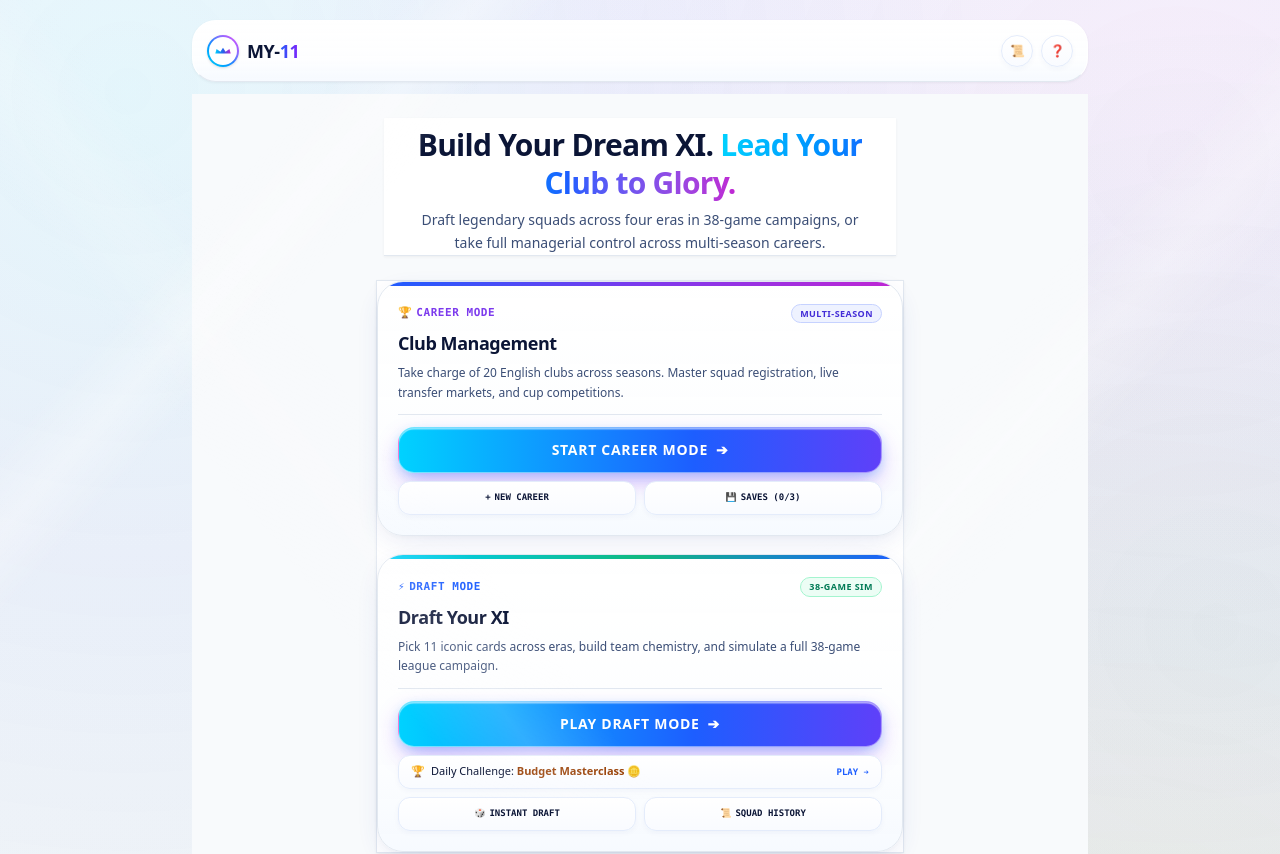
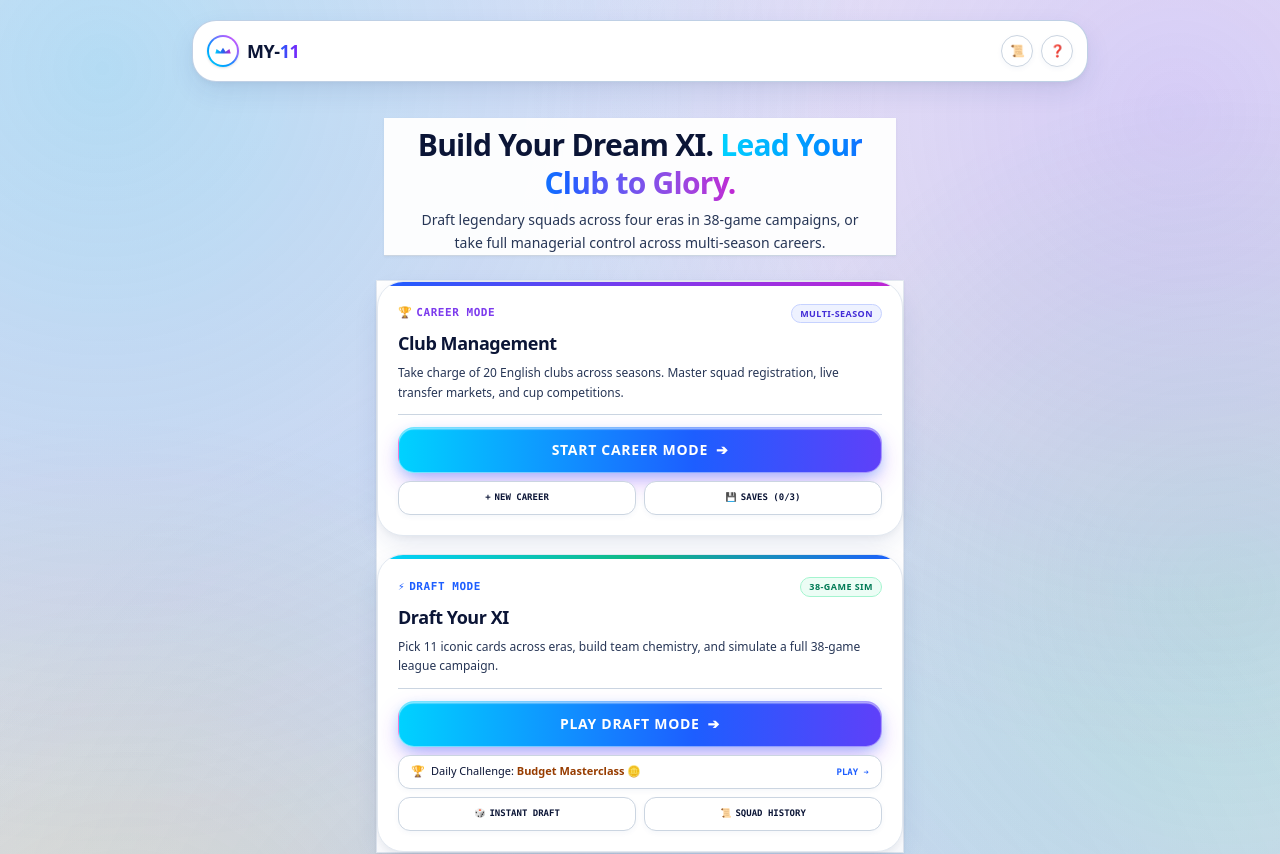
Before and after one commit to yasarshehzad/my-11, a Next.js app: page / in a window 1280 px wide. Shown: the top 854 px of the page. Built offline with nearby package versions, Linux system fonts and the light colour scheme.

Commit message:
feat(ui): strengthen background gradient layer and increase card contrast across all pages

```diff
--- a/src/app/career/play/page.tsx
+++ b/src/app/career/play/page.tsx
@@ -1653,8 +1653,9 @@ function CareerPlayHubContent() {
     <div
       id="career-office-root"
       data-office-theme="light"
-      data-office-active={activeTab === 'overview' ? 'true' : 'false'}
-      className="min-h-screen bg-slate-950 text-foreground font-sans flex flex-col pitch-bg w-full overflow-x-hidden"
+      data-office-active="true"
+      data-office-ui="true"
+      className="min-h-screen my11-canvas text-foreground font-sans flex flex-col w-full overflow-x-hidden select-none"
     >
       {/* Toast Alert */}
       {toastMessage && (
--- a/src/app/globals.css
+++ b/src/app/globals.css
@@ -156,7 +156,7 @@ html.dark {
 
 :root,
 :root[data-theme='light'] {
-  --background: #ffffff; /* Clean pure white base */
+  --background: #e6edf8; /* Refined atmospheric cool stadium canvas base */
   --foreground: #0f172a; /* Slate-900 base */
 
   /* Slate mappings reversed for light theme */
@@ -710,18 +710,20 @@ body {
   background-color: rgba(15, 23, 42, 0.55) !important;
 }
 
-/* Light theme pure white background (remove all green gradient wash) */
-[data-theme='light'] .pitch-bg:not([data-office-ui]),
-[data-theme='light'] body:not(:has(#career-office-root[data-office-active="true"])),
-[data-theme='light'] main:not([data-office-ui]) {
+/* Light theme canvas & main containers */
+[data-theme='light'] .pitch-bg:not([data-office-ui]):not(.my11-canvas) {
   background-image: none !important;
-  background-color: #ffffff !important;
+  background-color: var(--background) !important;
+}
+[data-theme='light'] main {
+  background-color: transparent !important;
+  background-image: none !important;
 }
 
 /* Light Mode Homepage Sections, Elevation & Shadows */
-[data-theme='light'] header:not([data-office-ui]) {
+[data-theme='light'] header:not([data-office-ui]):not(.office-floating-card) {
   background-color: rgba(255, 255, 255, 0.95) !important;
-  border-bottom: 1px solid #e2e8f0 !important;
+  border-bottom: 1px solid #cbd5e1 !important;
   box-shadow: 0 1px 3px 0 rgba(0, 0, 0, 0.05) !important;
 }
 
@@ -1035,11 +1037,8 @@ body {
    ========================================================================== */
 
 /* Light Canvas Background with elevated cards */
-[data-theme='light'] body:not(:has(#career-office-root[data-office-active="true"])),
-[data-theme='light'] main:not([data-office-ui]),
-[data-theme='light'] .pitch-bg:not([data-office-ui]) {
-  background-color: #f8fafc !important;
-  background-image: none !important;
+[data-theme='light'] body {
+  background-color: var(--background) !important;
   color: #0f172a !important;
 }
 
@@ -1194,20 +1193,20 @@ body {
 :root,
 #career-office-root,
 .my11-root {
-  --office-bg-1: #dbe8ff;
-  --office-bg-2: #e5e0ff;
-  --office-bg-3: #f1eeff;
-  --office-bg-4: #d8e7ff;
-  --office-card-bg: rgba(255, 255, 255, 0.97);
+  --office-bg-1: #e6edf8;
+  --office-bg-2: #dae5f3;
+  --office-bg-3: #e5def5;
+  --office-bg-4: #d0deee;
+  --office-card-bg: #ffffff;
   --office-card-solid: #ffffff;
-  --office-card-border: rgba(255, 255, 255, 0.95);
-  --office-card-shadow: 0 10px 28px -6px rgba(50, 75, 175, 0.12), 0 3px 8px -2px rgba(15, 23, 42, 0.04);
+  --office-card-border: rgba(180, 200, 225, 0.85);
+  --office-card-shadow: 0 12px 32px -4px rgba(30, 58, 138, 0.14), 0 4px 12px -2px rgba(15, 23, 42, 0.06);
   --office-subcard-bg: #ffffff;
-  --office-subcard-hover: #f6f9fe;
-  --office-subcard-border: #e4ecfb;
+  --office-subcard-hover: #f1f6fd;
+  --office-subcard-border: #cbd5e1;
   --office-text-primary: #0b1536;
-  --office-text-secondary: #3b4e76;
-  --office-text-muted: #5b6e95;
+  --office-text-secondary: #273656;
+  --office-text-muted: #526588;
   --office-accent-blue: #1d5eff;
   --office-accent-cyan: #00d2ff;
   --office-accent-purple: #8b2cf5;
@@ -1216,9 +1215,9 @@ body {
   --office-accent-teal: #0d9488;
   --office-accent-amber: #f59e0b;
   --office-accent-red: #ef4444;
-  --office-divider: #e2e8f0;
+  --office-divider: #cbd5e1;
   --office-icon-pill-bg: #ffffff;
-  --office-icon-pill-border: #e2e8f0;
+  --office-icon-pill-border: #cbd5e1;
 }
 
 [data-theme="dark"],
@@ -1252,15 +1251,16 @@ body {
   --office-icon-pill-border: rgba(148, 163, 184, 0.22);
 }
 
-/* Universal Calm Light Neutral / Off-White Broadcast Canvas with Subtle Ambient Blooms */
+/* Universal Deep Atmospheric Stadium Broadcast Canvas with Noticeable Ambient Gradient Blooms */
 .my11-canvas,
 #career-office-root {
   background:
-    radial-gradient(circle at 10% 8%, rgba(0, 210, 255, 0.08) 0%, rgba(29, 94, 255, 0.04) 30%, transparent 55%),
-    radial-gradient(circle at 92% 14%, rgba(217, 70, 239, 0.07) 0%, rgba(139, 44, 245, 0.04) 32%, transparent 60%),
-    radial-gradient(circle at 95% 55%, rgba(16, 185, 129, 0.05) 0%, transparent 45%),
-    radial-gradient(circle at 88% 90%, rgba(245, 158, 11, 0.06) 0%, transparent 55%),
-    linear-gradient(175deg, #f8fafc 0%, #f1f5f9 45%, #eef2f6 100%) !important;
+    radial-gradient(1200px circle at 8% 6%, rgba(14, 165, 233, 0.22) 0%, rgba(37, 99, 235, 0.10) 35%, transparent 65%),
+    radial-gradient(1000px circle at 92% 10%, rgba(168, 85, 247, 0.20) 0%, rgba(217, 70, 239, 0.09) 35%, transparent 65%),
+    radial-gradient(850px circle at 96% 52%, rgba(16, 185, 129, 0.15) 0%, rgba(5, 150, 105, 0.05) 40%, transparent 60%),
+    radial-gradient(900px circle at 10% 88%, rgba(245, 158, 11, 0.15) 0%, rgba(217, 119, 6, 0.05) 45%, transparent 65%),
+    radial-gradient(1200px circle at 50% 98%, rgba(59, 130, 246, 0.14) 0%, transparent 65%),
+    linear-gradient(175deg, #e4ecf7 0%, #dae5f3 42%, #d0deee 100%) !important;
   color: var(--office-text-primary) !important;
   position: relative;
 }
@@ -1272,10 +1272,7 @@ body {
   inset: 0;
   pointer-events: none;
   z-index: 0;
-  background:
-    linear-gradient(132deg, transparent 20%, rgba(255, 255, 255, 0.4) 24%, transparent 28%),
-    linear-gradient(132deg, transparent 65%, rgba(255, 255, 255, 0.35) 70%, transparent 75%);
-  opacity: 0.75;
+  display: none;
 }
 
 .my11-canvas::after,
@@ -1285,14 +1282,13 @@ body {
   inset: 0;
   pointer-events: none;
   z-index: 0;
-  background:
-    linear-gradient(52deg, transparent 25%, rgba(255, 255, 255, 0.25) 30%, transparent 35%);
-  opacity: 0.6;
+  display: none;
 }
 
 [data-theme="dark"] .my11-canvas::before,
 [data-office-theme="dark"] #career-office-root::before,
 #career-office-root[data-office-theme="dark"]::before {
+  display: block;
   background:
     linear-gradient(135deg, transparent 18%, rgba(56, 189, 248, 0.06) 22%, transparent 26%),
     linear-gradient(135deg, transparent 58%, rgba(168, 85, 247, 0.08) 64%, transparent 72%);
@@ -1307,12 +1303,12 @@ body {
 /* Floating White Cards with Refined Depth & Light Source Simulation */
 .my11-card,
 .office-floating-card {
-  background: linear-gradient(180deg, rgba(255, 255, 255, 0.98) 0%, rgba(253, 254, 255, 0.96) 65%, rgba(246, 250, 255, 0.95) 100%) !important;
+  background: #ffffff !important;
   border: 1px solid var(--office-card-border) !important;
   box-shadow:
     inset 0 1px 1px 0 rgba(255, 255, 255, 1),
-    0 8px 24px -4px rgba(50, 75, 175, 0.12),
-    0 2px 6px -1px rgba(15, 23, 42, 0.04) !important;
+    0 10px 28px -4px rgba(30, 58, 138, 0.13),
+    0 3px 8px -1px rgba(15, 23, 42, 0.05) !important;
   backdrop-filter: blur(16px);
   -webkit-backdrop-filter: blur(16px);
 }
@@ -1327,11 +1323,11 @@ body {
 
 .my11-subcard,
 .office-subcard {
-  background: linear-gradient(180deg, #ffffff 0%, #f9fbff 100%) !important;
+  background: #ffffff !important;
   border: 1px solid var(--office-subcard-border) !important;
   box-shadow:
     inset 0 1px 1px 0 rgba(255, 255, 255, 0.9),
-    0 2px 6px -1px rgba(35, 65, 140, 0.05) !important;
+    0 2px 6px -1px rgba(35, 65, 140, 0.06) !important;
   transition: transform 180ms cubic-bezier(0.22, 1, 0.36, 1), background-color 180ms ease, border-color 180ms ease, box-shadow 180ms ease;
 }
 
@@ -1934,7 +1930,7 @@ span.text-white,
 .my11-scouting-card {
   background: #ffffff !important;
   color: #0b1536 !important;
-  border: 1px solid rgba(226, 232, 240, 0.9) !important;
+  border: 1px solid rgba(203, 213, 225, 0.95) !important;
   border-radius: 20px;
   box-shadow:
     0 4px 16px -2px rgba(29, 94, 255, 0.05),
--- a/src/app/layout.tsx
+++ b/src/app/layout.tsx
@@ -3,7 +3,7 @@ import Script from "next/script";
 import "./globals.css";
 
 export const viewport: Viewport = {
-  themeColor: "#f8fafc",
+  themeColor: "#e6edf8",
   width: "device-width",
   initialScale: 1,
 };
```
